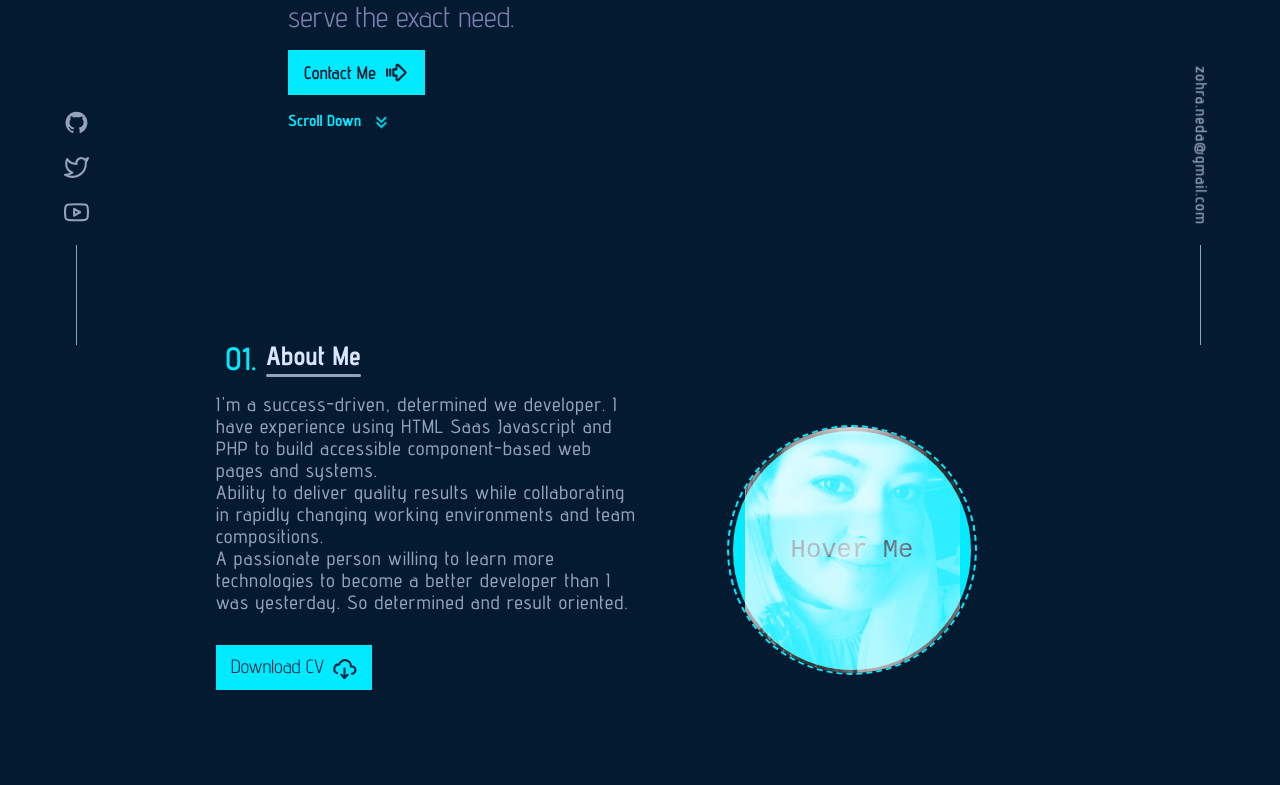
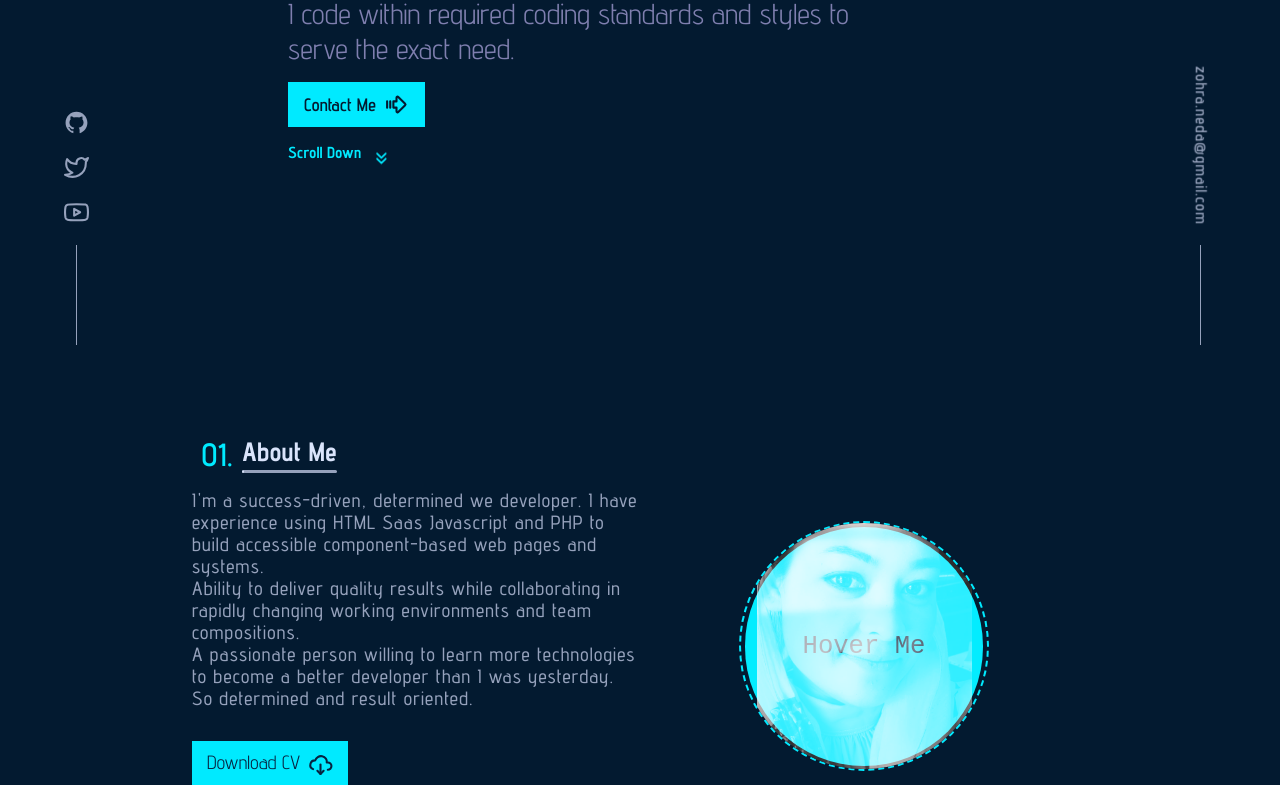
Before and after one commit to Zohra-Neda/Portfolio, a React (Create React App) app: page / in a window 1280 px wide. Shown: the part 455-1240 px from the top of the page. Built offline with nearby package versions, Linux system fonts and the light colour scheme.

Commit message:
Add Media Queries

```diff
--- a/src/App.css
+++ b/src/App.css
@@ -199,3 +199,54 @@ body {
   background: var(--BgColor);
   color: white;
 }
+
+::selection {
+  background-color: var(--primaryColor);
+  color: white;
+}
+
+::-webkit-scrollbar {
+  width: 10px;
+  background: var(--projectCardColor);
+}
+
+::-webkit-scrollbar-thumb {
+  background: var(--primaryHover);
+  border-radius: 10px;
+}
+
+@media screen and (min-width: 769px) {
+  .container {
+    width: 70%;
+    margin: auto;
+  }
+}
+
+@media screen and (min-width: 960px) {
+  .section {
+    padding: 6rem 0 4rem;
+  }
+}
+
+@media screen and (min-width: 1240px) {
+  .section {
+    padding: 6rem 0 4rem;
+  }
+
+  .container {
+    width: 70%;
+    margin: auto;
+  }
+}
+
+@media screen and (min-width: 1440px) {
+  body {
+    zoom: 1;
+  }
+}
+
+@media screen and (min-width: 2560px) {
+  body {
+    zoom: 1.7;
+  }
+}
```
